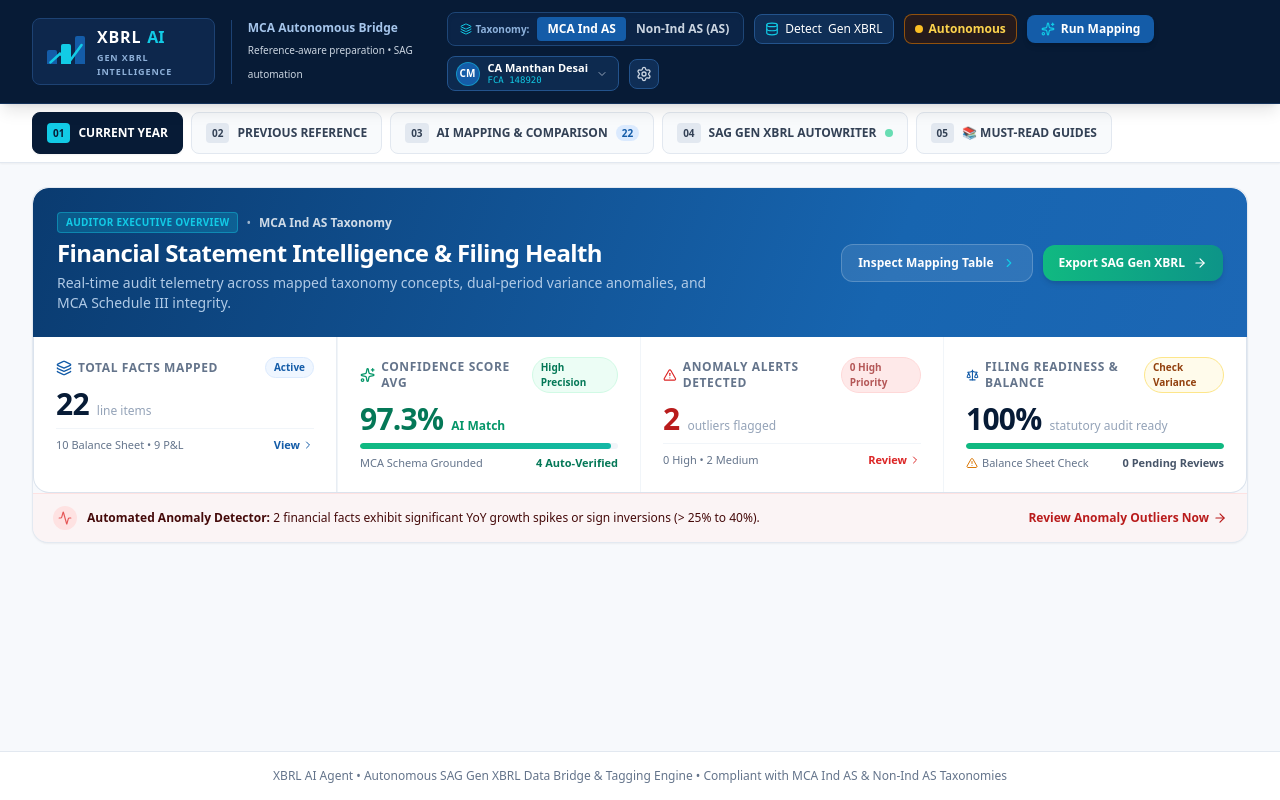
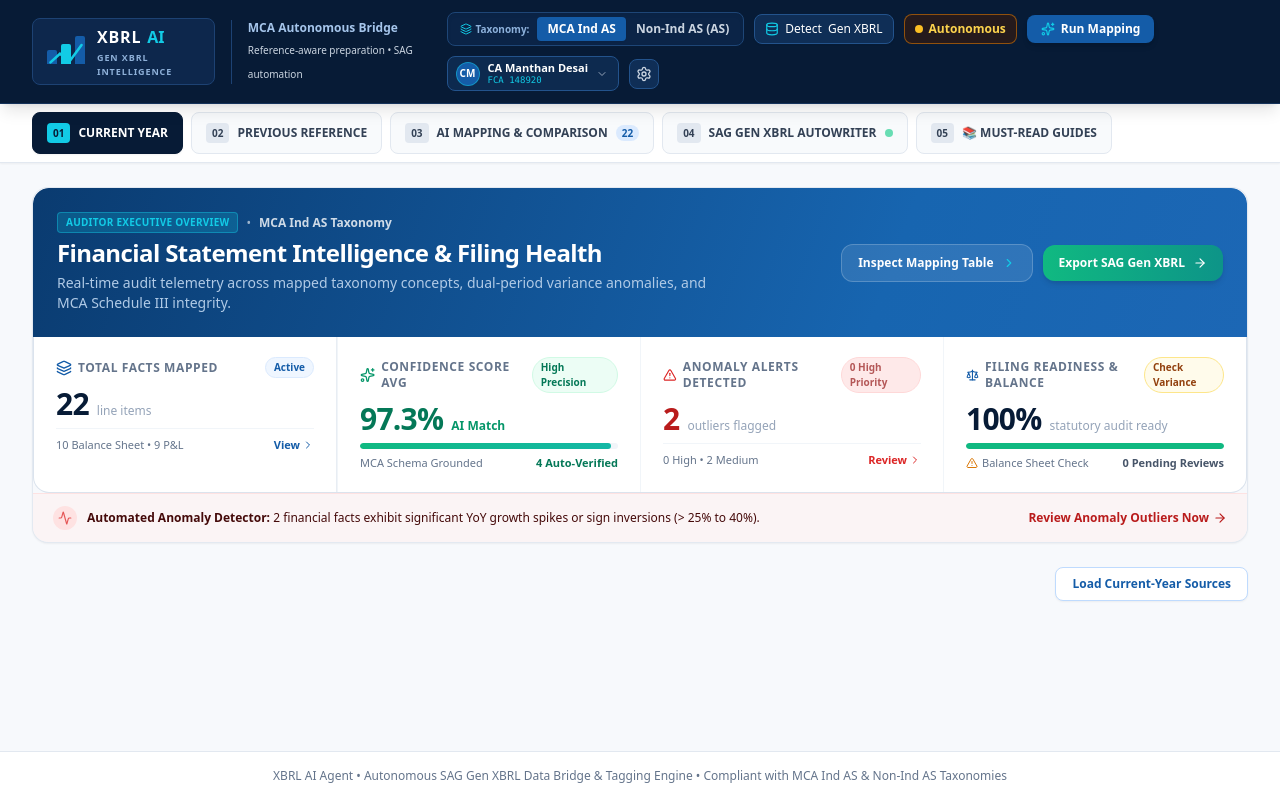
Before and after one commit to infotaskosphere/XBRLAIAgent, a React (Vite) app: page / in a window 1280 px wide. Built offline with nearby package versions, Linux system fonts and the light colour scheme.

Commit message:
Keep current-year source ingestion accessible from dashboard

```diff
--- a/src/components/CurrentYearTab.tsx
+++ b/src/components/CurrentYearTab.tsx
@@ -77,6 +77,17 @@ export const CurrentYearTab: React.FC<CurrentYearTabProps> = ({
           onNavigateToMapping={onNavigateToMapping || onAnalyze}
           onNavigateToSag={onNavigateToSag || onAnalyze}
         />
+      ) : null}
+
+      {!showSources && facts && facts.length > 0 ? (
+        <div className="flex justify-end -mt-3 mb-1">
+          <button
+            onClick={onShowSources}
+            className="px-4 py-2 text-xs font-bold text-[#145ca8] bg-white border border-blue-200 rounded-lg hover:bg-blue-50 transition-colors shadow-sm"
+          >
+            Load Current-Year Sources
+          </button>
+        </div>
       ) : null}
 
       {!showSources && (!facts || facts.length === 0) ? (
```
